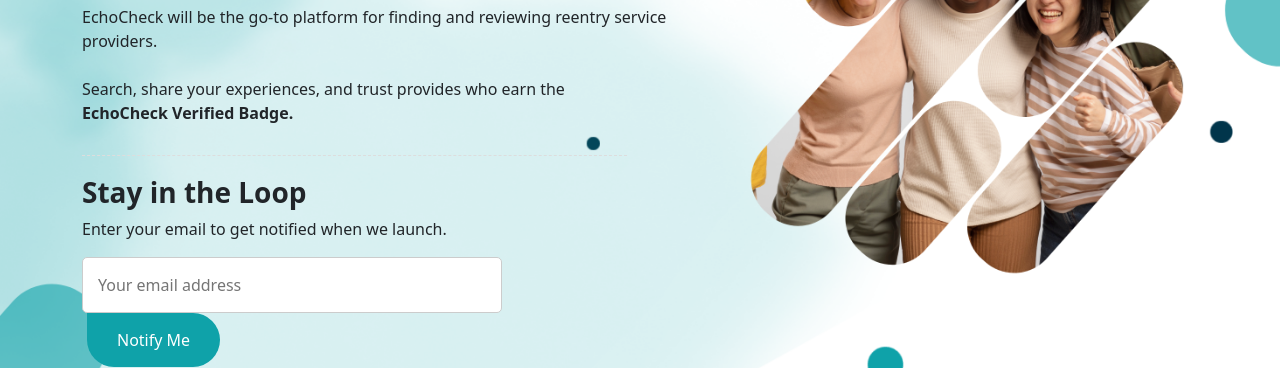
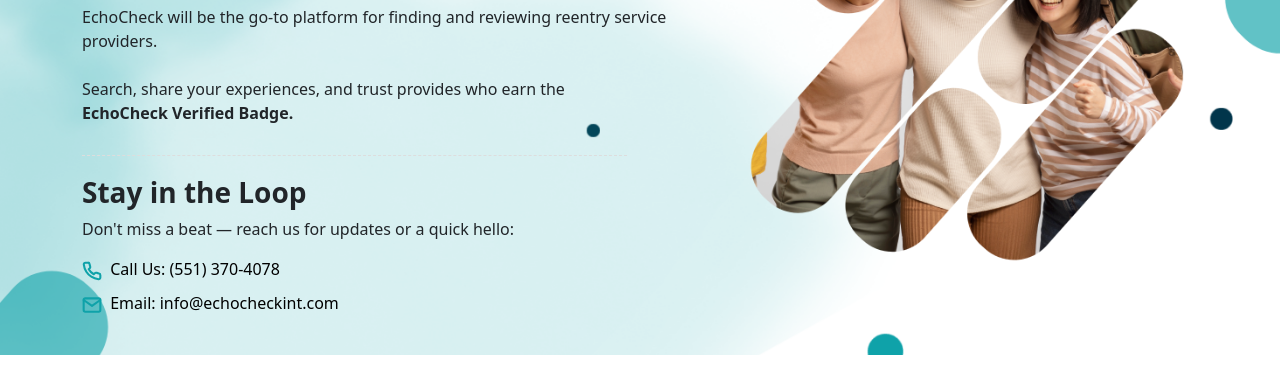
Before and after one commit to webciphergenius/echo, a plain HTML site: page index.html in a window 1280 px wide. Shown: the part 432-800 px from the top of the page. Drawn offline with nearby package versions, Linux system fonts and the light colour scheme.

Commit message:
updated html

```diff
--- a/index.html
+++ b/index.html
@@ -23,6 +23,13 @@
 ul.webContact li:hover a {
     color: #0fa2a9 !important;
     transition: all ease 0.4s;
+}
+ul.webContactadd li {
+    list-style: none;
+    padding-bottom: 10px;
+}
+ul.webContactadd {
+    padding: 0;
 }
 </style>
 </head>
@@ -65,11 +72,17 @@
                             <p>EchoCheck will be the go-to platform for finding and reviewing reentry service providers. <br><br>Search, share your experiences, and trust provides who earn the <br><b>EchoCheck Verified Badge.</b></p>
                             <div class="stayLoop" style="margin-top: 30px; border-top: 1px dashed #ddd; padding-top: 20px; width: 85%;">
                                 <h3 class="fw-bold">Stay in the Loop</h3>
-                                <p>Enter your email to get notified when we launch.</p>
-                                <form action="#">
-                                    <input type="email" placeholder="Your email address" required style="padding: 15px; width: 77%; border: 1px solid #ccc; border-radius: 5px;">
-                                    <button type="submit" style="padding: 15px 30px; background-color: #0fa2a9; color: #fff; border: none; border-radius: 0 50px 50px 50px; cursor: pointer; margin-left: 5px;">Notify Me</button>
-                                </form>
+                                <p>Don't miss a beat — reach us for updates or a quick hello:</p>
+                                <ul class="webContactadd gap-4">
+                                    <li>
+                                        <svg xmlns="http://www.w3.org/2000/svg" width="20" height="20" viewBox="0 0 24 24" fill="none" stroke="#0fa2a9" stroke-width="2.5" stroke-linecap="round" stroke-linejoin="round"><path d="M22 16.92v3a2 2 0 0 1-2.18 2 19.79 19.79 0 0 1-8.63-3.07 19.5 19.5 0 0 1-6-6 19.79 19.79 0 0 1-3.07-8.67A2 2 0 0 1 4.11 2h3a2 2 0 0 1 2 1.72 12.84 12.84 0 0 0 .7 2.81 2 2 0 0 1-.45 2.11L8.09 9.91a16 16 0 0 0 6 6l1.27-1.27a2 2 0 0 1 2.11-.45 12.84 12.84 0 0 0 2.81.7A2 2 0 0 1 22 16.92z"></path></svg>
+                                        <a href="tel:5513704078" class="text-decoration-none text-black ps-1">Call Us: (551) 370-4078</a>
+                                    </li>
+                                    <li>
+                                        <svg xmlns="http://www.w3.org/2000/svg" width="20" height="20" viewBox="0 0 24 24" fill="none" stroke="#0fa2a9" stroke-width="2.5" stroke-linecap="round" stroke-linejoin="round"><path d="M4 4h16c1.1 0 2 .9 2 2v12c0 1.1-.9 2-2 2H4c-1.1 0-2-.9-2-2V6c0-1.1.9-2 2-2z"></path><polyline points="22,6 12,13 2,6"></polyline></svg>
+                                        <a href="mailto:info@echocheckint.com" class="text-decoration-none text-black ps-1">Email: info@echocheckint.com</a>
+                                    </li>
+                                </ul>
                             </div>
                         </div>
                     </div>
```
Also changed, not shown: package-lock.json (added).
